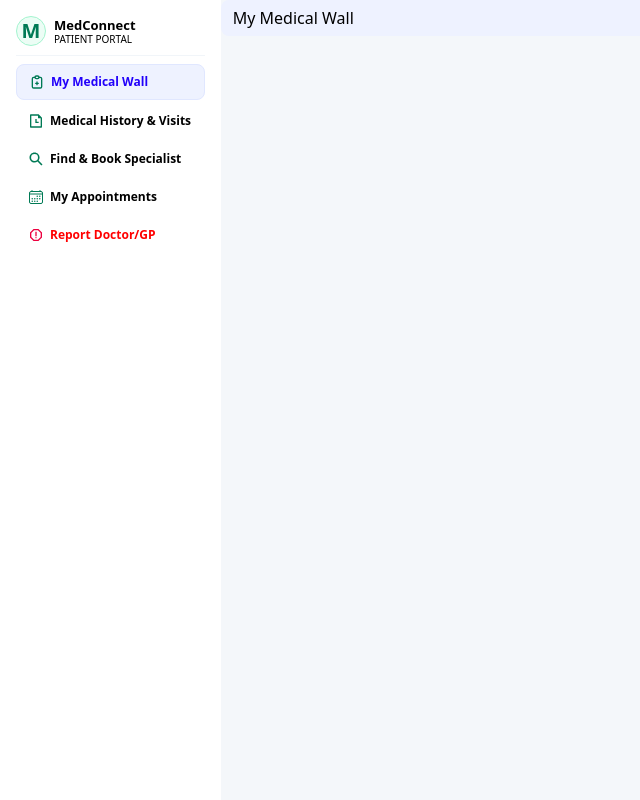
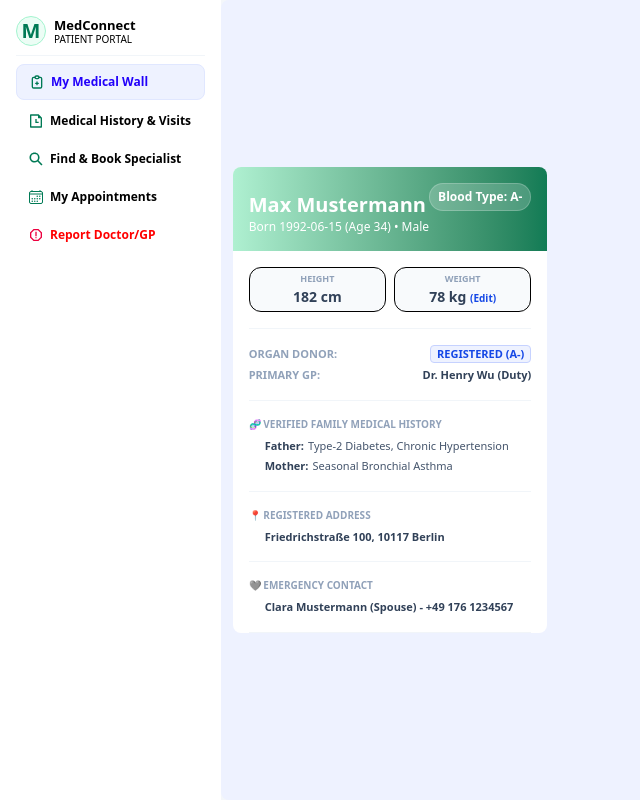
Before and after one commit to mohamad-alkaadi/medconnect, a Next.js app: page /patient/medical-wall in a window 1280 px wide. Shown: the whole page, without its empty margins (0-640 px from the left). Built offline with nearby package versions, Linux system fonts and the light colour scheme.

Commit message:
medical main card v1

```diff
--- a/app/patient/medical-wall/page.tsx
+++ b/app/patient/medical-wall/page.tsx
@@ -1,7 +1,81 @@
 const page = () => {
   return (
-    <div className="flex justify-start items-center space-x-1.5 bg-[#eef2ff] pl-3 py-1.5 rounded-lg">
-      My Medical Wall
+    <div className="h-screen flex justify-start items-center space-x-1.5 bg-[#eef2ff] pl-3 py-1.5 rounded-lg">
+      <div className="bg-white rounded-lg">
+        <div className="rounded-t-lg flex bg-gradient-to-r px-4 pb-4 from-[#aff0d1] to-[#107b55] text-white">
+          <div className="flex flex-col mt-6">
+            <p className="font-bold text-xl">Max Mustermann</p>
+            <p className="text-xs font-[400]">
+              Born 1992-06-15 (Age 34) • Male
+            </p>
+          </div>
+          <p className="mt-4 px-2 py-1 border border-white/20 rounded-full h-fit text-[12px] font-bold bg-white/20">
+            Blood Type: A-
+          </p>
+        </div>
+        <div className="flex mx-4 justify-center space-x-2 py-4 border-b border-slate-100">
+          <div className="flex flex-col justify-center items-center py-1 w-full bg-slate-50 border border-slate-150 rounded-xl">
+            <p className="text-[9px] text-slate-400 uppercase font-bold">
+              Height
+            </p>
+            <p className="font-bold text-[14px] text-slate-700">182 cm</p>
+          </div>
+          <div className="flex flex-col justify-center items-center py-1 w-full bg-slate-50 border border-slate-150 rounded-xl">
+            <p className="text-[9px] text-slate-400 uppercase font-bold">
+              Weight
+            </p>
+            <p className="font-bold text-[14px] text-slate-700">
+              78 kg{" "}
+              <button className="text-blue-700 text-[10px] hover:underline cursor-pointer">
+                (Edit)
+              </button>
+            </p>
+          </div>
+        </div>
+        <div className="mx-4 flex flex-col space-y-1 py-4 border-b border-slate-100">
+          <div className="flex justify-between items-center text-[11px]">
+            <p className="text-slate-400 font-bold">ORGAN DONOR:</p>
+            <p className="px-1.5 py-0.2 rounded-sm border border-indigo-200 text-blue-700 bg-indigo-50 font-bold ">
+              REGISTERED (A-)
+            </p>
+          </div>
+          <div className="flex justify-between items-center text-[11px]">
+            <p className="text-slate-400 font-bold">PRIMARY GP:</p>
+            <p className="font-bold text-slate-700">Dr. Henry Wu (Duty)</p>
+          </div>
+        </div>
+        <div className="mx-4 flex flex-col space-y-1 py-4 border-b border-slate-100">
+          <p className="text-[10px] uppercase text-slate-400 font-black mb-1.5">
+            🧬 Verified Family Medical History
+          </p>
+          <div className="ml-4 flex items-center space-x-1 text-[11px]">
+            <p className="text-slate-700 font-bold">Father:</p>
+            <p className="text-slate-600">
+              Type-2 Diabetes, Chronic Hypertension
+            </p>
+          </div>
+          <div className="ml-4 flex items-center space-x-1 text-[11px]">
+            <p className="text-slate-700 font-bold">Mother:</p>
+            <p className="text-slate-600">Seasonal Bronchial Asthma</p>
+          </div>
+        </div>
+        <div className="mx-4 flex flex-col space-y-1 py-4 border-b border-slate-100">
+          <p className="text-[10px] uppercase text-slate-400 font-black mb-1.5">
+            📍 Registered Address
+          </p>
+          <p className="ml-4 text-slate-700 font-bold text-[11px]">
+            Friedrichstraße 100, 10117 Berlin
+          </p>
+        </div>
+        <div className="mx-4 flex flex-col space-y-1 py-4 border-b border-slate-100">
+          <p className="text-[10px] uppercase text-slate-400 font-black mb-1.5">
+            🩶 Emergency Contact
+          </p>
+          <p className="ml-4 text-slate-700 font-bold text-[11px]">
+            Clara Mustermann (Spouse) - +49 176 1234567
+          </p>
+        </div>
+      </div>
     </div>
   );
 };
```
